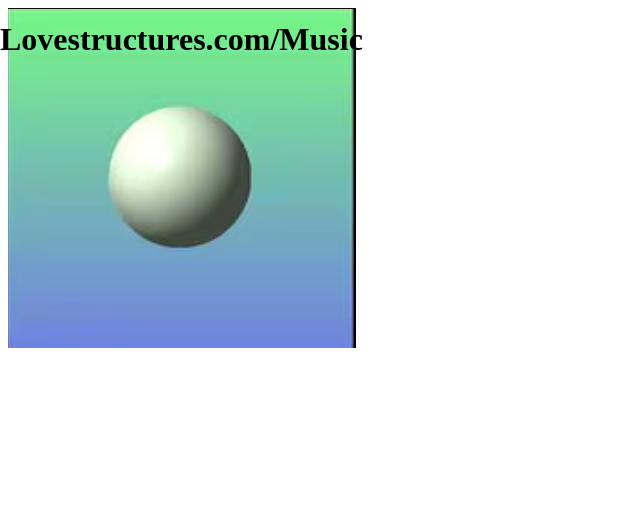
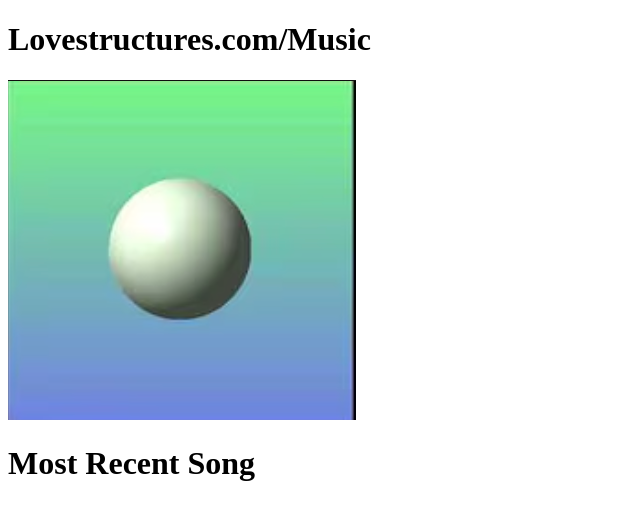
Before and after one commit to Sirpedia/lovestructures, a plain HTML site: page music.html in a window 1280 px wide. Shown: the whole page, without its empty margins (0-640 px from the left). Drawn offline with Linux system fonts and the light colour scheme.

Commit message:
Update music.html

```diff
--- a/music.html
+++ b/music.html
@@ -7,7 +7,7 @@
         width: 97vw;
       }
       h1 {
-        position: fixed;
+
         left: 0vw;
         top: 0vh;
       }
@@ -33,5 +33,6 @@
 <img src="MODERNITY.png">
 
 </a>
+    <h1>Most Recent Song</h1>
   </body>
 </html>
```
